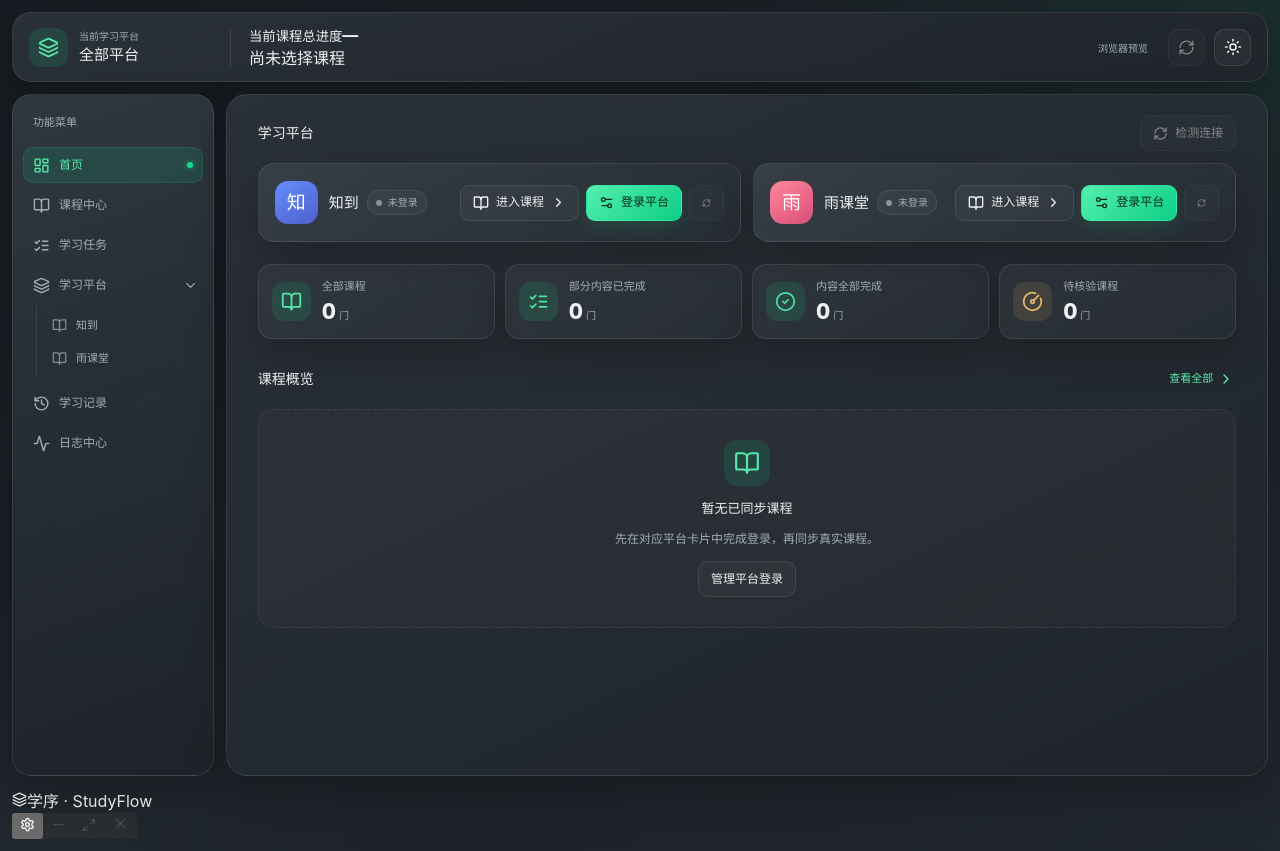
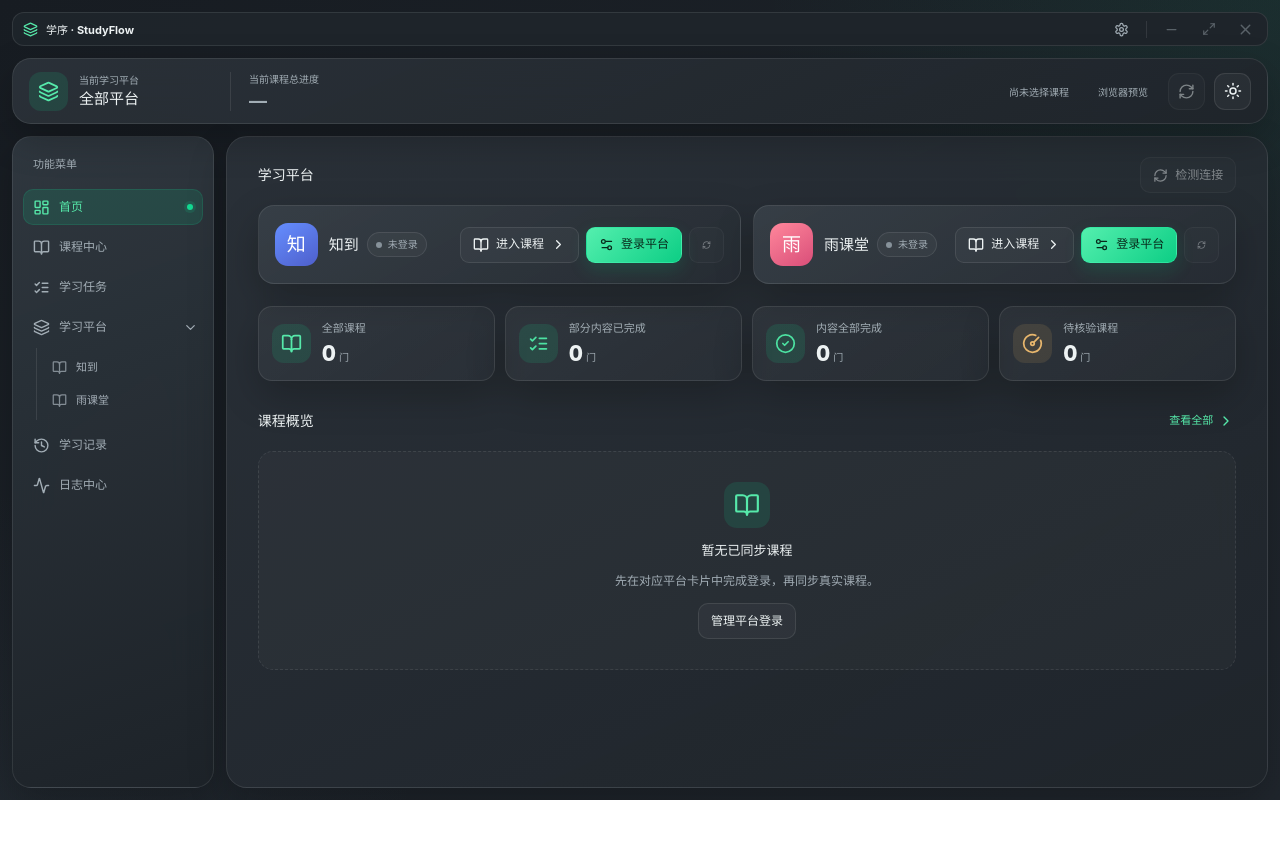
Before and after one commit to 07xh/StudyFlow, a React (Vite) app in the folder frontend/: page / in a window 1280 px wide. After the commit the page ends 800 px from the top, so only its background shows below. Built offline with nearby package versions, Linux system fonts and the light colour scheme.

Commit message:
style(shell): fix titlebar and status strip while scrolling workspace independently

```diff
--- a/frontend/src/ui/foundation.css
+++ b/frontend/src/ui/foundation.css
@@ -1877,3 +1877,86 @@
 .sf-shell .sf-ykt-video-row .sf-ykt-worker-heading strong{font-size:12px;min-width:0;overflow-wrap:anywhere}
 .sf-shell .sf-ykt-video-details>.sf-ykt-live-note{display:block;margin-top:8px}
 @media(max-width:600px){.sf-shell .sf-ykt-video-evidence{grid-template-columns:1fr;gap:9px}}
+
+/* LightC desktop frame: titlebar first, persistent platform/progress strip second.
+   Only workspace content scrolls; the status strip never jumps on navigation. */
+.app.sf-shell{
+  height:100vh;min-height:100vh;overflow:hidden;
+  grid-template-rows:34px auto minmax(0,1fr);
+  align-items:stretch;
+}
+.sf-shell .sf-window-titlebar{
+  grid-column:1/-1;grid-row:1;
+  display:flex;align-items:center;justify-content:space-between;
+  min-width:0;height:34px;padding:0 4px 0 10px;
+  border:1px solid var(--line);border-radius:12px;
+  background:var(--side);color:var(--text);user-select:none;
+}
+.sf-shell .sf-window-titlebar-brand{
+  display:flex;align-items:center;gap:8px;
+  min-width:0;flex:1;height:100%;
+  font-size:11px;font-weight:700;
+}
+.sf-shell .sf-window-titlebar-brand span{
+  overflow:hidden;text-overflow:ellipsis;white-space:nowrap;
+}
+.sf-shell .sf-window-titlebar-brand svg{flex:none;color:var(--accent-text)}
+.sf-shell .sf-window-titlebar-actions{
+  display:flex;align-items:center;align-self:stretch;flex:none;gap:2px;
+}
+.sf-shell .sf-window-control{
+  display:grid;place-items:center;align-self:center;
+  flex:none;width:35px;height:29px;padding:0;
+  background:transparent;border:0;border-radius:7px;
+  color:var(--muted);cursor:pointer;
+}
+.sf-shell .sf-window-control:hover:not(:disabled){
+  background:var(--soft-accent);color:var(--text);
+}
+.sf-shell .sf-window-control:disabled{opacity:.45;cursor:default}
+.sf-shell .sf-window-close:hover:not(:disabled){
+  background:#c94a43;color:#fff;
+}
+.sf-shell .sf-window-control-separator{
+  height:17px;width:1px;margin:0 5px;background:var(--line);
+}
+.sf-shell .sf-workspace-header{
+  grid-column:1/-1;grid-row:2;
+  position:relative;z-index:1;
+  margin:0;min-width:0;align-self:stretch;
+}
+.sf-shell .sf-floating-nav{
+  grid-column:1;grid-row:3;top:auto;
+  min-height:0;height:100%;max-height:100%;overflow-y:auto;
+}
+.sf-shell .main{
+  grid-column:2;grid-row:3;min-height:0;height:100%;max-height:100%;
+  overflow-y:auto;overscroll-behavior:contain;
+}
+.sf-shell .sf-workspace-empty-progress{
+  display:flex;align-items:center;justify-content:space-between;gap:14px;
+  min-width:0;width:100%;
+}
+.sf-shell .sf-workspace-empty-progress>div{
+  display:flex;flex-direction:column;gap:4px;min-width:0;
+}
+.sf-shell .sf-workspace-empty-progress small,.sf-shell .sf-header-no-course{
+  color:var(--muted);font-size:10px;
+}
+.sf-shell .sf-workspace-empty-progress strong{
+  font-size:18px;font-weight:740;color:var(--muted);
+}
+.sf-shell .sf-workspace-empty-progress .sf-header-course-picker{
+  flex:1;min-width:0;max-width:320px;
+}
+@media(max-width:720px){
+  .app.sf-shell{grid-template-rows:32px auto minmax(0,1fr)}
+  .sf-shell .sf-window-titlebar{height:32px;padding-left:8px}
+  .sf-shell .sf-window-control{width:31px;height:27px}
+  .sf-shell .main{min-height:0;height:100%;max-height:100%}
+  .sf-shell .sf-floating-nav{min-height:0;height:100%;max-height:100%}
+}
+@media(max-width:600px){
+  .sf-shell .sf-workspace-empty-progress{flex-wrap:wrap;gap:4px}
+  .sf-shell .sf-workspace-empty-progress .sf-header-course-picker{max-width:none}
+}
```
